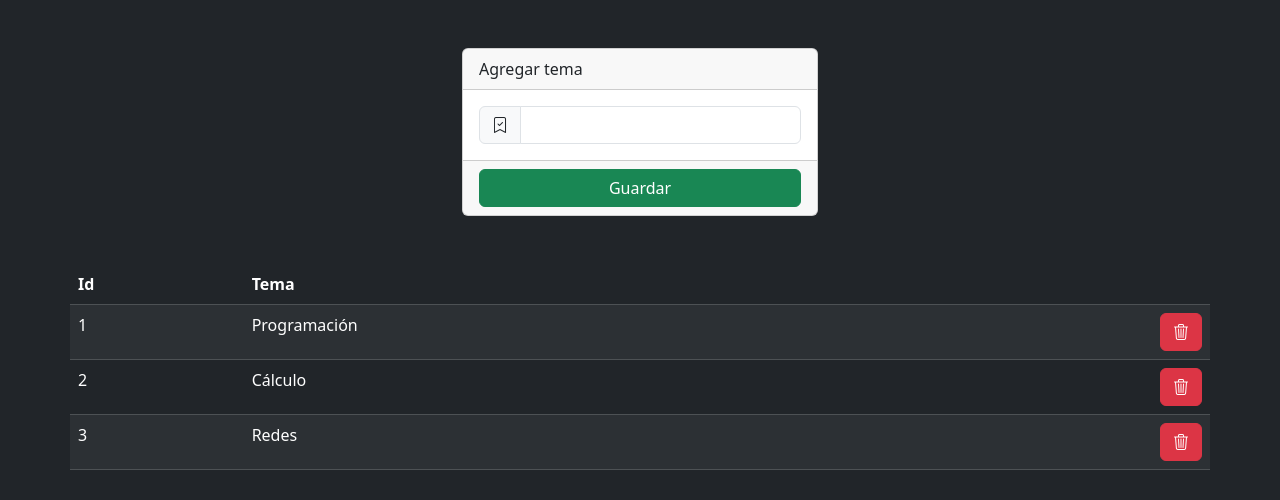
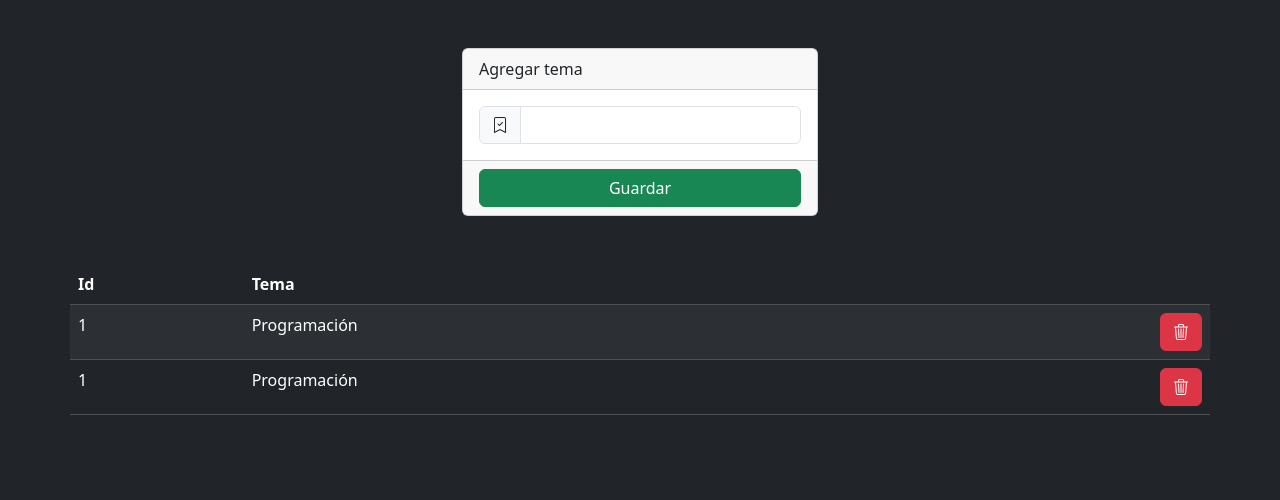
Before and after one commit to mnuel-bautista/ForoAngularPWA, an Angular app: page /home in a window 1280 px wide. Shown: the top 500 px of the page. Built offline with nearby package versions, Linux system fonts and the light colour scheme.

Commit message:
cambios xd

```diff
--- a/src/app/api-rest.service.ts
+++ b/src/app/api-rest.service.ts
@@ -1,41 +1,46 @@
 import { Injectable } from '@angular/core';
-import { HttpClient } from '@angular/common/http'
+import { HttpClient, HttpParams } from '@angular/common/http';
 import { BehaviorSubject } from 'rxjs';
 
 const URL = "https://devel.cdhidalgo.tecnm.mx/~iraic/foro-rest";
 
-
 interface User {
-  id: 0,
-  username: String,
-  role: String,
+  id: number,
+  username: string,
+  role: string
+}
+interface Login {
+  user: User,
+  token: string
 }
 
 @Injectable({
   providedIn: 'root'
 })
 export class ApiRestService {
+  private user: User = { id: 0, username: '', role: '' };
+  private userObs = new BehaviorSubject<User>(this.user);
+  userObs$ = this.userObs.asObservable();
 
-  private user: User = { id: 0, username: '', role: ''};
+  constructor(private http: HttpClient) { }
 
-  private userObs = new BehaviorSubject<User>(this.user);
-  userObs$ = this.userObs.asObservable
-
-  constructor(private http: HttpClient) {
-
+  setUser(user: User) {
+    localStorage.setItem('id', user.id.toString())
+    localStorage.setItem('username', user.username)
+    localStorage.setItem('role', user.username)
+    this.user = user;
+    this.userObs.next(this.user);
   }
 
-  setUser(user: User) {
-    this.user = user;
-  }
-
-  getUser(): User {
+  getUser() {
+    this.user.id  = parseInt(localStorage.getItem('id') || '0');
+    this.user.username = localStorage.getItem('username') || '0';
+    this.user.role = localStorage.getItem('role') || '';
     return this.user;
   }
 
-  login(username: String,  password: String) {
-    return this.http.get(`${URL}/login`, {
-      params: { username: `${username}`, password: `${password}` }
-    })
+  login(user: string, pass: string) {
+    return this.http.get<Login>(URL + '/login',
+      { params: { username: user, password: pass } });
   }
 }
--- a/src/app/home/home.component.html
+++ b/src/app/home/home.component.html
@@ -32,19 +32,9 @@
                 </tr>
             </thead>
             <tbody>
-                <tr>
+                <tr *ngFor="let topic of topics">
                     <td>1</td>
                     <td>Programación</td>
-                    <th><button class="btn btn-danger float-end"><i class="bi bi-trash3"></i></button></th>
-                </tr>
-                <tr>
-                    <td>2</td>
-                    <td>Cálculo</td>
-                    <th><button class="btn btn-danger float-end"><i class="bi bi-trash3"></i></button></th>
-                </tr>
-                <tr>
-                    <td>3</td>
-                    <td>Redes</td>
                     <th><button class="btn btn-danger float-end"><i class="bi bi-trash3"></i></button></th>
                 </tr>
             </tbody>
--- a/src/app/home/home.component.ts
+++ b/src/app/home/home.component.ts
@@ -7,6 +7,8 @@ import { Component, OnInit } from '@angular/core';
 })
 export class HomeComponent implements OnInit {
 
+  topics = [{ id: 0, title: '', userId: 0 }, { id: 1, title: 'redes', userId: 2 }];
+
   constructor() { }
 
   ngOnInit(): void {
--- a/src/app/login/login.component.ts
+++ b/src/app/login/login.component.ts
@@ -25,10 +25,11 @@ export class LoginComponent {
     this.rest.login(this.username, this.password).subscribe(
       response => {
         this.rest.setUser(response.user);
+        localStorage.setItem('token', response.token);
         this.router.navigate(["/home"]);
         this.msg.success("Bienvenido");
       }, error => {
-        this.msg.error("jeje");
+        this.msg.error("Error en el nombre o contraseña", error.status);
       }
     )
   }
```
